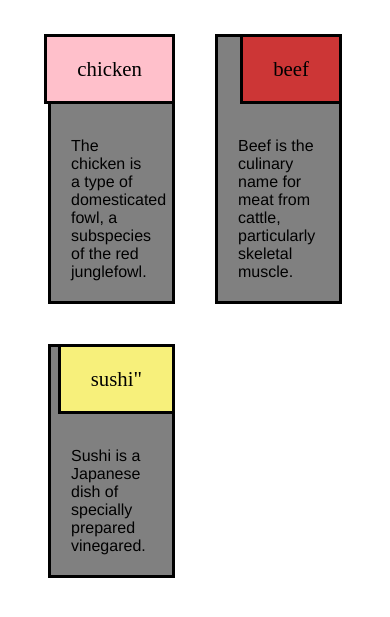
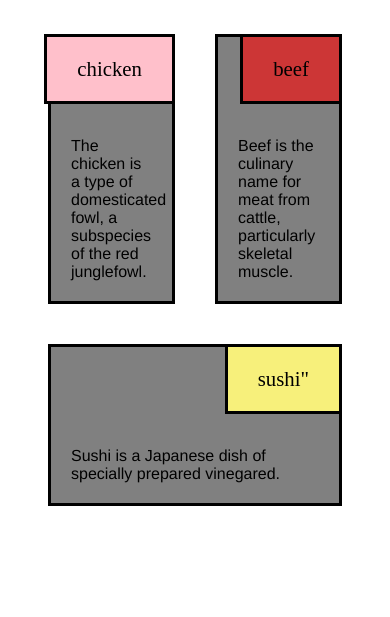
Before and after one commit to mahnoorfatima97/Our-Menu, a plain HTML site: page module2-solution/index.html in a window 390 px wide. Shown: the part 79-696 px from the top of the page. Drawn offline with Linux system fonts and the light colour scheme.

Commit message:
my added.

```diff
--- a/module2-solution/index.html
+++ b/module2-solution/index.html
@@ -20,7 +20,7 @@
 			<p>Beef is the culinary name for meat from cattle, particularly skeletal muscle.</p>
 		</div>
 
-		<div class="col-lg-4 col-md-6 col-sm-12">
+		<div class="col-lg-4 col-md-12 col-sm-12">
 			<div id="title3">sushi"</div>
 			<p>Sushi is a Japanese dish of specially prepared vinegared.</p>
 		</div>
```
